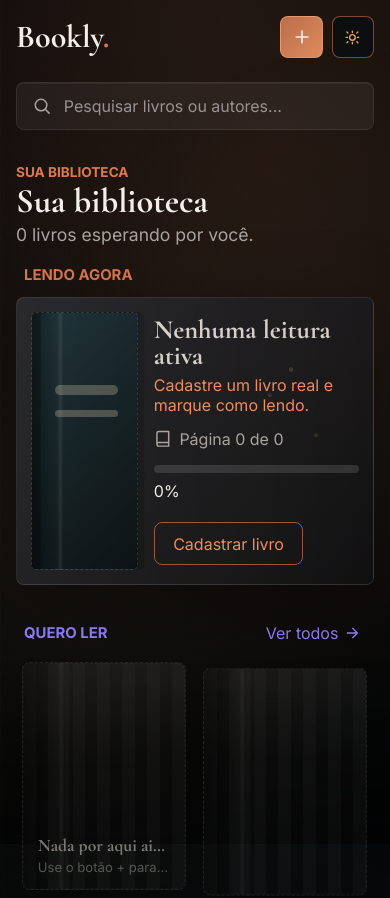
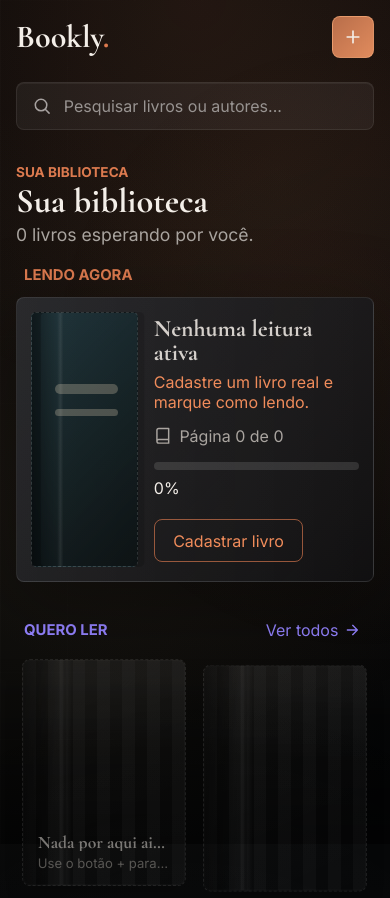
Before and after one commit to EmanuelFHX/Bookly, a website built with Vite: page index.html in a window 390 px wide. Shown: the top 898 px of the page. Built offline with nearby package versions, Linux system fonts and the light colour scheme.

Commit message:
add|fix: screenshots-mobile

```diff
--- a/index.html
+++ b/index.html
@@ -4,6 +4,7 @@
     <meta charset="UTF-8" />
     <meta name="viewport" content="width=device-width, initial-scale=1.0" />
     <title>Bookly - Book Tracker</title>
+    <link rel="icon" type="image/svg+xml" href="./favicon.svg" />
     <link rel="preconnect" href="https://fonts.googleapis.com" />
     <link rel="preconnect" href="https://fonts.gstatic.com" crossorigin />
     <link
--- a/styles.css
+++ b/styles.css
@@ -1069,6 +1069,17 @@
 }
 
 @media (max-width: 620px) {
+  html,
+  body {
+    max-width: 100%;
+    overflow-x: hidden;
+  }
+
+  .library {
+    max-width: 100vw;
+    overflow-x: hidden;
+  }
+
   .brand {
     font-size: 2rem;
   }
@@ -1084,10 +1095,6 @@
   }
 
   .theme-toggle {
-    padding: 0;
-  }
-
-  .theme-toggle span {
     display: none;
   }
 
@@ -1098,20 +1105,32 @@
   .reading-card {
     gap: 1rem;
     grid-template-columns: 6.7rem minmax(0, 1fr);
+    max-width: 100%;
+    overflow: hidden;
     padding: 0.85rem;
+    width: 100%;
+  }
+
+  .reading-card::after,
+  .reading-art {
+    display: none;
   }
 
   .reading-copy {
+    min-width: 0;
+    overflow: hidden;
     padding: 0.3rem 0;
   }
 
   .reading-copy h2 {
-    font-size: 1.65rem;
+    font-size: 1.48rem;
+    line-height: 1.05;
   }
 
   .reading-copy .author {
     font-size: 1rem;
     margin-bottom: 0.85rem;
+    overflow-wrap: anywhere;
   }
 
   .progress-row {
@@ -1125,11 +1144,17 @@
   }
 
   .outline-button {
+    max-width: 100%;
     width: 100%;
   }
 
   .section-heading {
+    gap: 1rem;
     padding-inline: 0.5rem;
+  }
+
+  .link-button {
+    flex-shrink: 0;
   }
 
   .shelf-grid {
```
Also changed, not shown: dist/assets/favicon-DOeuNDKY.svg (added), dist/assets/index-B5fv7x9k.css (added), dist/assets/index-C0L7IzHC.css (deleted), dist/assets/index-DSxhnF2q.js (renamed from dist/assets/index-razynS56.js), dist/index.html, favicon.svg (added), screenshots/bookly-desktop.png (added), screenshots/bookly-mobile.png (added).
